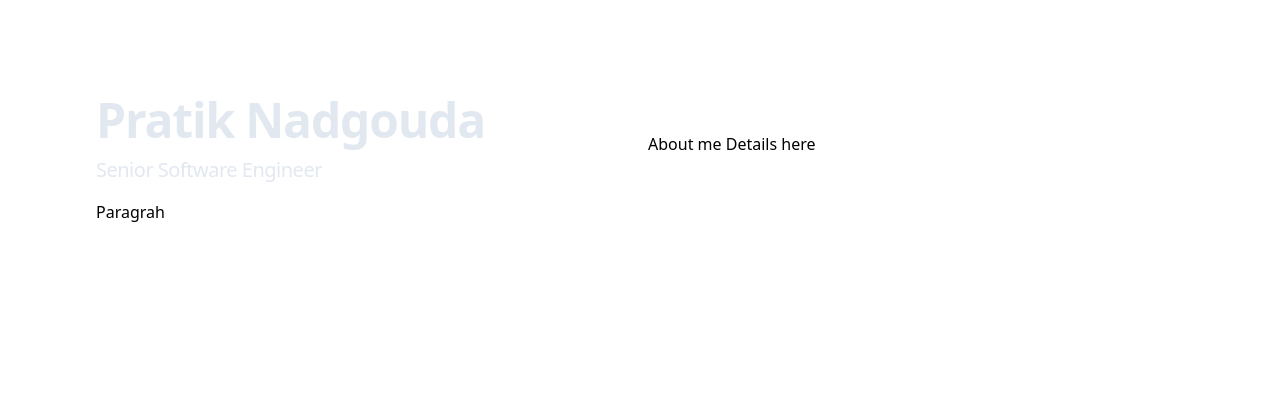
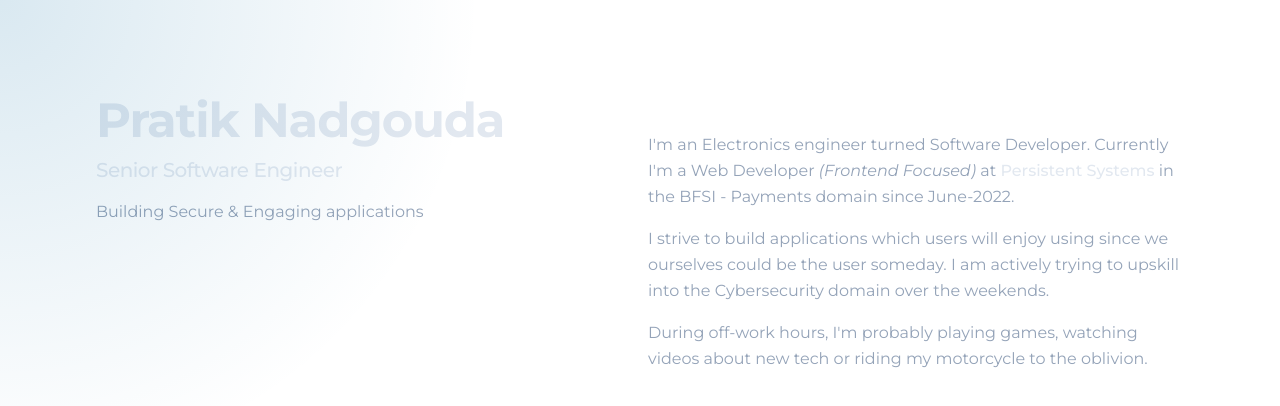
Before and after one commit to Carbonautics/v1, a React (Vite) app: page / in a window 1280 px wide. Shown: the top 406 px of the page. Built offline with nearby package versions, Linux system fonts and the light colour scheme.

Commit message:
create about me page

```diff
--- a/src/App.tsx
+++ b/src/App.tsx
@@ -1,9 +1,32 @@
+import { useRef, useState } from "react";
 import "./App.css";
 import Hero from "./components/Hero";
 
 function App() {
+  const divRef = useRef<HTMLDivElement>(null);
+  const [position, setPosition] = useState({ x: 0, y: 0 });
+
+  const handleMouseMove = (e: React.MouseEvent<HTMLDivElement>) => {
+    if (!divRef.current) return;
+
+    const div = divRef.current;
+    const rect = div.getBoundingClientRect();
+
+    setPosition({ x: e.clientX - rect.left, y: e.clientY - rect.top });
+  };
+
   return (
-    <div className="h-full max-w-full bg-white dark:bg-gray-900 selection:bg-indigo-600">
+    <div
+      id="App"
+      className="h-full max-w-full bg-white text-slate-400 dark:bg-gray-900 selection:bg-indigo-600 antialiased leading-relaxed"
+      ref={divRef}
+      onMouseMove={handleMouseMove}>
+      <div
+        className="pointer-events-none fixed inset-0 z-30 transition duration-300 lg:absolute"
+        style={{
+          background: `radial-gradient(600px circle at ${position.x}px ${position.y}px, rgba(3,105,161,0.15), transparent 80%)`,
+        }}
+      />
       <Hero />
     </div>
   );
--- a/src/components/Header.tsx
+++ b/src/components/Header.tsx
@@ -8,7 +8,9 @@ export default function Header() {
         <h2 className="mt-3 text-lg font-medium tracking-tight text-slate-200 sm:text-xl">
           Senior Software Engineer
         </h2>
-        <p className="mt-4 max-w-xs leading-normal">Paragrah</p>
+        <p className="mt-4 max-w-s leading-normal">
+          Building Secure & Engaging applications
+        </p>
       </div>
     </header>
   );
--- a/src/components/Hero.tsx
+++ b/src/components/Hero.tsx
@@ -3,13 +3,13 @@ import Main from "./Main";
 
 export default function Hero() {
   return (
-    <div className="pointer-events-none fixed inset-0 z-30 transition duration-300 lg:absolute">
+    <>
       <div className="mx-auto min-h-screen max-w-screen-xl px-6 py-12 font-sans md:px-12 lg:px-24 lg:py-0">
         <div className="lg:flex lg:justify-between lg:gap-4">
           <Header />
           <Main />
         </div>
       </div>
-    </div>
+    </>
   );
 }
--- a/src/components/Main.tsx
+++ b/src/components/Main.tsx
@@ -1,12 +1,9 @@
-import MainSection from "./MainSection";
+import About from "./sections/About";
 
 export default function Main() {
-  const mockData = [{ title: "About" }];
   return (
     <main className="pt-24 lg:w-1/2 lg: py-24">
-      {mockData.map((section) => {
-        return <MainSection title={section.title} />;
-      })}
+      <About />
     </main>
   );
 }
--- a/src/components/MainSection.tsx
+++ /dev/null
@@ -1,20 +0,0 @@
-type MainSectionProps = {
-  title: string;
-};
-
-export default function MainSection({ title }: MainSectionProps) {
-  return (
-    <section
-      className="mb-16 scroll-mt-16 md:mb-24 lg:mb-36 lg:scroll-mt-24"
-      aria-label={title}>
-      <div className="sticky top-0 z-20 -mx-6 mb-4 w-screen px-6 lg:top-auto lg:mx-auto lg:w-full lg:px-0 lg:py-0 lg:opacity-0">
-        <h2 className="text-sm font-bold uppercase tracking-widest text-slate-200">
-          {title}
-        </h2>
-      </div>
-      <div>
-        <p>About me Details here</p>
-      </div>
-    </section>
-  );
-}
--- a/src/components/sections/About.tsx
+++ b/src/components/sections/About.tsx
@@ -1 +1,38 @@
-export default function About() {}
+export default function About() {
+  return (
+    <section
+      className="mb-16 scroll-mt-16 md:mb-24 lg:mb-36 lg:scroll-mt-24"
+      aria-label={"about"}>
+      <div className="sticky top-0 z-20 -mx-6 mb-4 w-screen px-6 lg:top-auto lg:mx-auto lg:w-full lg:px-0 lg:py-0 lg:opacity-0">
+        <h2 className="text-sm font-bold uppercase tracking-widest text-slate-200">
+          About Me
+        </h2>
+      </div>
+      <div>
+        <p className="mb-4">
+          I'm an Electronics engineer turned Software Developer. Currently I'm a
+          Web Developer <i className="font-style:italic">(Frontend Focused) </i>
+          at
+          <a
+            className="font-medium text-slate-200 hover:text-sky-400 focus-visible:text-sky-400"
+            href="https://www.persistent.com/"
+            target="_blank"
+            rel="noreferrer noopener"
+            aria-label="Persistent Systems (opens in a new tab)">
+            {" Persistent Systems "}
+          </a>
+          in the BFSI - Payments domain since June-2022.
+        </p>
+        <p className="mb-4">
+          I strive to build applications which users will enjoy using since we
+          ourselves could be the user someday. I am actively trying to upskill
+          into the Cybersecurity domain over the weekends.
+        </p>
+        <p className="mb-4">
+          During off-work hours, I'm probably playing games, watching videos
+          about new tech or riding my motorcycle to the oblivion.
+        </p>
+      </div>
+    </section>
+  );
+}
--- a/src/index.css
+++ b/src/index.css
@@ -1,10 +1,14 @@
+@import url('https://fonts.googleapis.com/css2?family=Fira+Code:wght@300..700&family=Montserrat:ital,wght@0,100..900;1,100..900&display=swap');
+@import url('https://fonts.googleapis.com/css2?family=Fira+Code:wght@300..700&family=Inter:ital,opsz,wght@0,14..32,100..900;1,14..32,100..900&family=Montserrat:ital,wght@0,100..900;1,100..900&display=swap');
+
 @tailwind base;
 @tailwind components;
 @tailwind utilities;
 
 :root {
-  font-family: Inter, system-ui, Avenir, Helvetica, Arial, sans-serif;
+  font-family: Montserrat, Inter, system-ui, Avenir, Helvetica, Arial, sans-serif;
   line-height: 1.5;
+  font-optical-sizing: auto;
   font-weight: 400;
 
   color-scheme: light dark;
--- a/tailwind.config.ts
+++ b/tailwind.config.ts
@@ -4,6 +4,9 @@ export default {
   content: ["./index.html", "./src/**/*.{js,ts,jsx,tsx}"],
   theme: {
     extend: {},
+    fontFamily: {
+      serif: ["Monsterrat"],
+    },
   },
   plugins: [],
 } satisfies Config;
```
